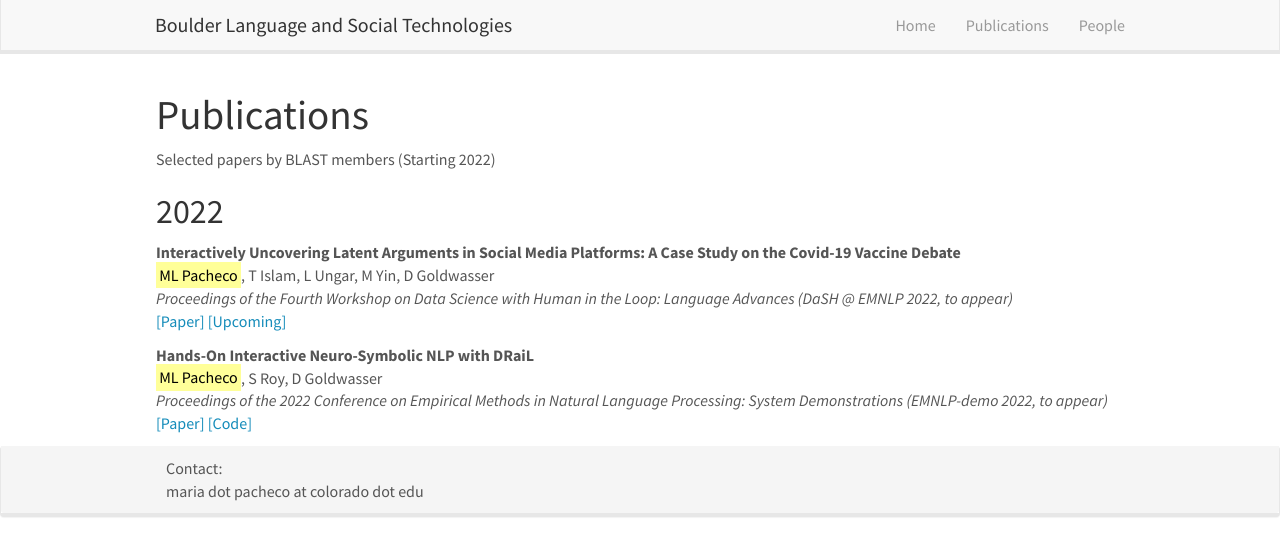
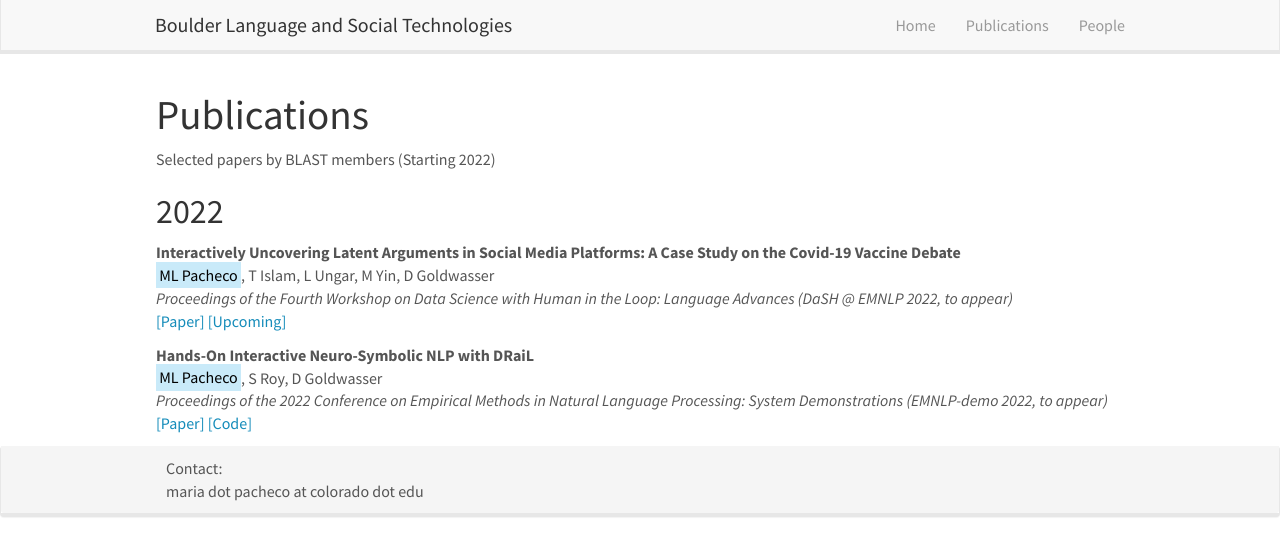
Before and after one commit to blast-cu/blast-cu.github.io, a Jekyll site: the page built from _pages/publications.md, in a window 1280 px wide. Shown: the top 556 px of the page. Built offline with Jekyll 4.4.1, drawn with Linux system fonts in a browser that asks for light colours; nearby versions of some CDN libraries.

Commit message:
Update main.scss

```diff
--- a/css/main.scss
+++ b/css/main.scss
@@ -20,7 +20,7 @@ figcaption {
 }
 
 mark {
-  background-color: #ffff99;
+  background-color: #C9EAF9;
   color: black;
 }
 
```
